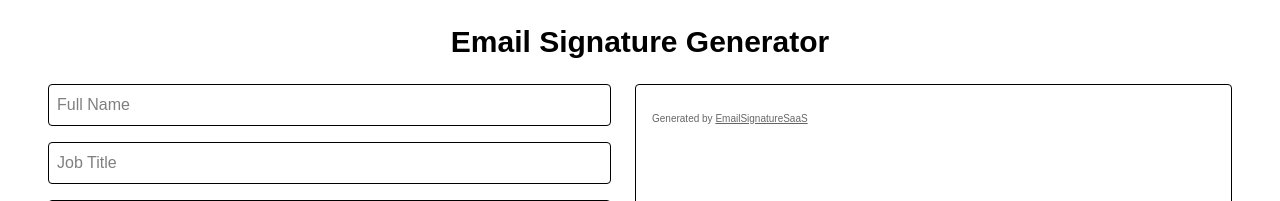
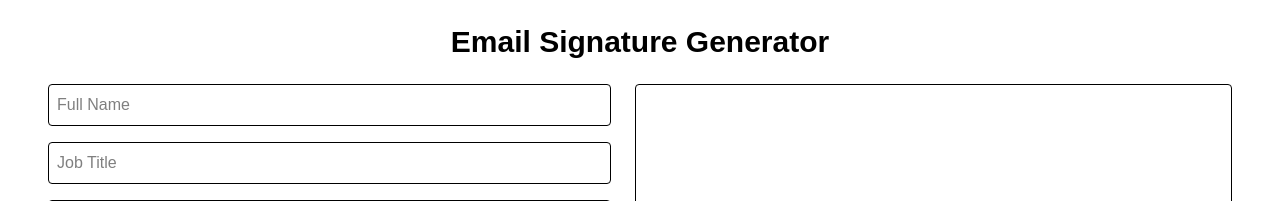
Before and after one commit to saasemail/email-signature-saas, a Next.js app: page / in a window 1280 px wide. Shown: the top 201 px of the page. Built offline with nearby package versions, Linux system fonts and the light colour scheme.

Commit message:
Removed duplicate watermark

```diff
--- a/app/page.js
+++ b/app/page.js
@@ -48,9 +48,6 @@ export default function Home() {
 
   const getTemplateHTML = () => {
     const { fullName, jobTitle, company, phone, website, color, bgColor, imageBase64, template } = form
-    const footer = `<div style="font-size:10px; margin-top:10px; opacity:0.6;">
-      Generated by <a href="https://email-signature-saas.vercel.app" target="_blank" rel="noopener noreferrer" style="color:${color}; text-decoration:underline;">EmailSignatureSaaS</a>
-    </div>`
 
     if (template === 'modern') {
       return `
@@ -64,7 +61,6 @@ export default function Home() {
               ${website ? `<div>🌐 <a href="${website}" target="_blank" rel="noopener noreferrer" style="color:${color};">${website}</a></div>` : ''}
             </div>
           </div>
-          ${footer}
         </div>
       `
     }
@@ -76,7 +72,6 @@ export default function Home() {
           ${fullName ? `<div style="font-size:20px;">${fullName}</div>` : ''}
           ${jobTitle || company ? `<div style="margin:4px 0;">${jobTitle}${jobTitle && company ? ' - ' : ''}${company}</div>` : ''}
           ${(phone || website) ? `<div>${phone ? phone : ''}${phone && website ? ' • ' : ''}${website ? `<a href="${website}" target="_blank" rel="noopener noreferrer" style="color:${color};">${website}</a>` : ''}</div>` : ''}
-          ${footer}
         </div>
       `
     }
@@ -90,7 +85,6 @@ export default function Home() {
             ${jobTitle || company ? `${jobTitle}${jobTitle && company ? ' at ' : ''}${company}<br/>` : ''}
             ${phone ? `📞 ${phone}<br/>` : ''}
             ${website ? `🌐 <a href="${website}" target="_blank" rel="noopener noreferrer" style="color:${color};">${website}</a><br/>` : ''}
-            ${footer}
           </td>
         </tr>
       </table>
```
Lines whose indentation alone changed are shown as unchanged.
